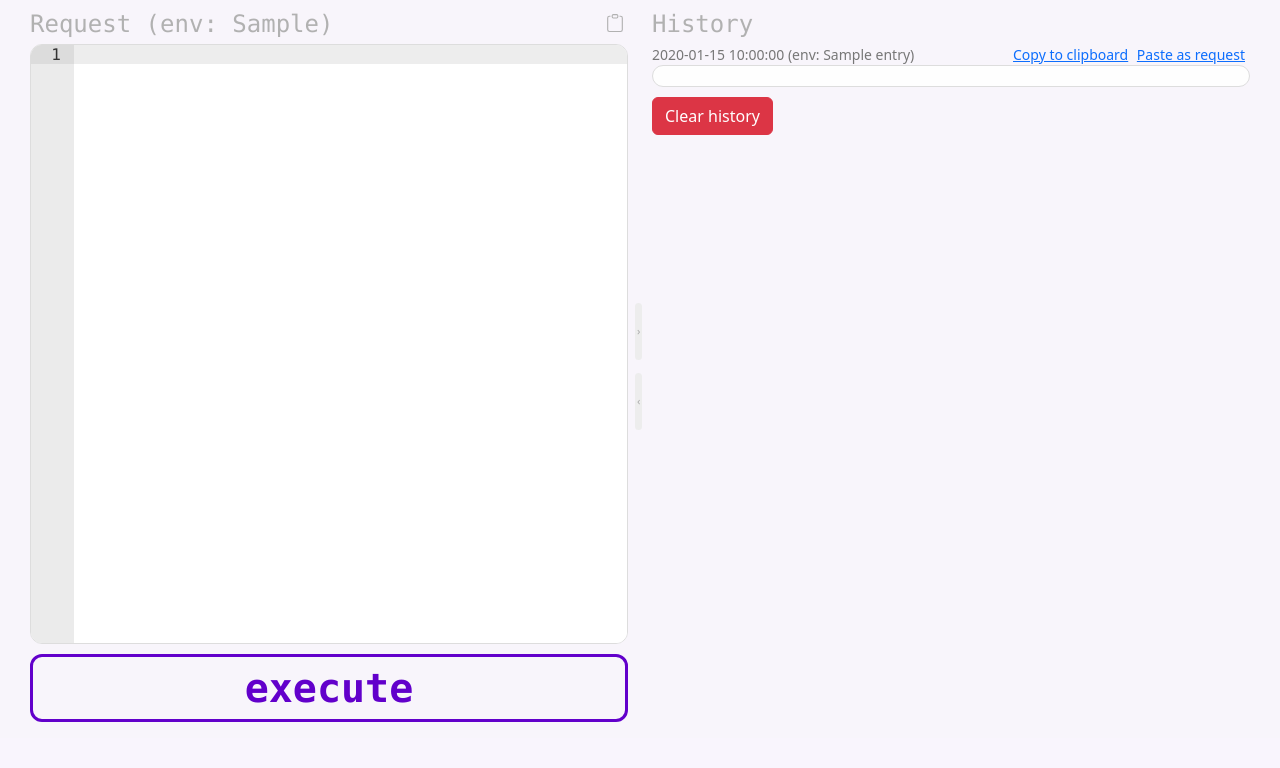
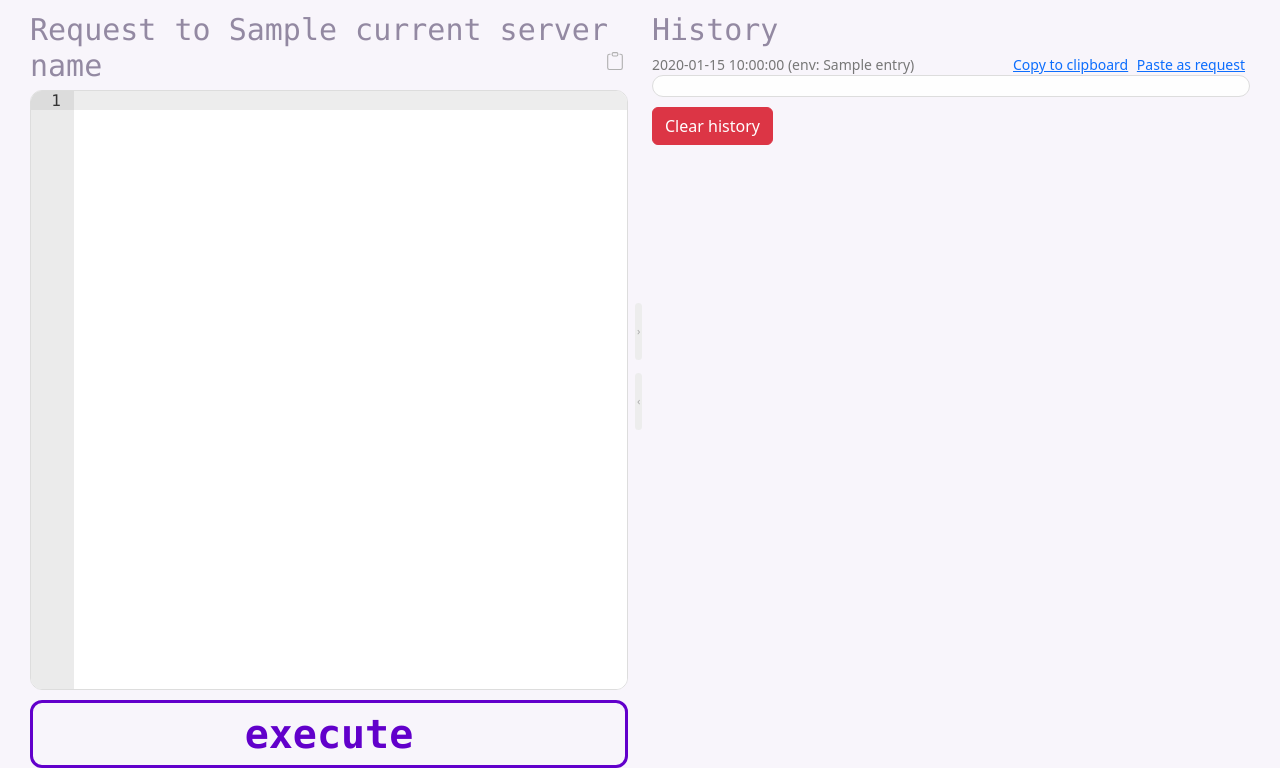
Before and after one commit to deniskrumko/ksqldb-ui, a Python web app: template src/templates/requests/history.html in a window 1280 px wide. Shown: the part 62-830 px from the top of the page. Before the commit the page ends 784 px from the top, so only its background shows below. Run offline with Jinja, Linux system fonts and the light colour scheme; the template is opened without the code that fills it: most values are stand-ins (such as "Sample title", 1, 10 or a date in 2020); some libraries are stand-ins or nearby versions; some web fonts are replaced.

Commit message:
Update server naming

```diff
--- a/src/app/core/render.py
+++ b/src/app/core/render.py
@@ -8,7 +8,7 @@ from fastapi.requests import Request
 from .ksqldb import KsqlErrors
 from .settings import (
     SERVER_QUERY_PARAM,
-    get_server_name,
+    get_server,
     get_server_options,
 )
 from .utils import ContextResponse
@@ -187,7 +187,7 @@ def render_topic_link(
 @register
 def render_stream_link(request: Request, name: str, target: bool = False) -> str:
     """Render topic link (configured in settings)."""
-    server_name = get_server_name(request=request)
+    server_name = get_server(request=request)
     href = f"/streams/{name}?{SERVER_QUERY_PARAM}={server_name}"
     return str(render_link(href, name, target))
 
--- a/src/app/requests/resources.py
+++ b/src/app/requests/resources.py
@@ -3,7 +3,7 @@ from typing import Any
 
 from fastapi.requests import Request
 
-from app.core.settings import get_server_name
+from app.core.settings import get_server
 
 
 class RequestHistory:
@@ -18,5 +18,5 @@ class RequestHistory:
 def add_request_to_history(request: Request, query: Any) -> None:
     """Add request to history."""
     if request.app.history_enabled:
-        entry = RequestHistory(str(query), get_server_name(request) or "-")
+        entry = RequestHistory(str(query), get_server(request) or "-")
         request.app.history.append(entry)
--- a/src/static/css/base.css
+++ b/src/static/css/base.css
@@ -83,12 +83,12 @@ body {
     color: #1945e3 !important;
 }
 
-.my-h2 {
-    font-size: 24px;
-    color: #b1b1b1;
+.title-h2 {
+    font-size: 30px;
+    color: #9389a2;
     font-weight: 400;
     font-family: Zain, Menlo, Arial, sans-serif !important;
-    margin: 10px 0px 5px 0px;
+    margin: 12px 0px 6px 0px;
 }
 
 .request-btn {
@@ -227,6 +227,7 @@ pre {
     padding: 5px 0px;
     position: sticky;
     top: 62px;
+    z-index: 100;
 }
 
 #collapse-left-button {
--- a/src/templates/error.html
+++ b/src/templates/error.html
@@ -4,7 +4,7 @@
 <div class="container">
   <br>
   <h1 class="display-4">OMG 😱 Exception happened</h1>
-  <p style="font-size: 24px;">Active server: <code>{{current_server}}</code></p>
+  <p style="font-size: 24px;">Active server: <code>{{current_server_name}}</code></p>
   <br>
   <div class="alert alert-danger">
     {% if x_response %}
@@ -30,7 +30,7 @@
     {% endif %}
 
     {% if booting_up %}
-    Probably server <code>{{current_server}}</code> is <b>still booting</b> up or works in <b>non-interactive (headless) mode</b> and doesn't respond to REST requests.
+    Probably server <code>{{current_server_name}}</code> is <b>still booting</b> up or works in <b>non-interactive (headless) mode</b> and doesn't respond to REST requests.
     <a href="https://docs.confluent.io/legacy/platform/5.1.4/ksql/docs/installation/server-config/index.html#non-interactive-headless-ksql-usage" target="_blank">Learn more about it</a>
     {% endif %}
 
--- a/src/templates/includes/response_keys.html
+++ b/src/templates/includes/response_keys.html
@@ -4,7 +4,7 @@
   {% else %}
   <div class="sticky-top" style="top: 72px;">
   {% endif %}
-    <h2 class="my-h2">Response keys</h2>
+    <h2 class="title-h2">Response keys</h2>
     {% for k, v in response_map.items() %}
       {% if not check_is_empty(v) %}
       <div>
--- a/src/templates/queries/details.html
+++ b/src/templates/queries/details.html
@@ -1,14 +1,14 @@
 {% extends "base.html" %}
 
 {% block title %}
-ksqlDB UI - Queries - {{current_server.title() }}
+ksqlDB UI - Queries - {{current_server_name}}
 {% endblock %}
 
 {% block body %}
 <div class="my-container">
   <div class="row">
     <div class="col-md-10">
-      <h2 class="my-h2">Query {{ query.queryDescription.id }} (env: {{current_server}})</h2>
+      <h2 class="title-h2">Query {{ query.queryDescription.id }} on {{ current_server_name }}</h2>
       {{render_map(query.queryDescription, add_anchor=True)|safe}}
     </div>
 
--- a/src/templates/queries/list.html
+++ b/src/templates/queries/list.html
@@ -1,7 +1,7 @@
 {% extends "base.html" %}
 
 {% block title %}
-ksqlDB UI - Queries - {{current_server.title() }}
+ksqlDB UI - Queries - {{current_server_name}}
 {% endblock %}
 
 {% block body %}
@@ -15,7 +15,7 @@ ksqlDB UI - Queries - {{current_server.title() }}
   </div>
   {% endif %}
 
-  <h2 class="my-h2">Queries (env: {{current_server}})</h2>
+  <h2 class="title-h2">Queries on {{current_server_name}}</h2>
   <table class="table">
     <thead>
       <tr>
--- a/src/templates/requests/history.html
+++ b/src/templates/requests/history.html
@@ -1,7 +1,7 @@
 {% extends "requests/index.html" %}
 
 {% block title %}
-ksqlDB UI - History - {{current_server.title() }}
+ksqlDB UI - History - {{current_server_name}}
 {% endblock %}
 
 {% block right_section_header %}
--- a/src/templates/requests/index.html
+++ b/src/templates/requests/index.html
@@ -1,7 +1,7 @@
 {% extends "base.html" %}
 
 {% block title %}
-ksqlDB UI - Requests - {{current_server.title() }}
+ksqlDB UI - Requests - {{current_server_name}}
 {% endblock %}
 
 {% block body %}
@@ -11,8 +11,8 @@ ksqlDB UI - Requests - {{current_server.title() }}
   <div class="row">
     <!-- LEFT SECTION -->
     <div class="col-md-6" id="col-left-collapsable">
-      <h2 class="my-h2">
-        Request (env: {{current_server}})
+      <h2 class="title-h2">
+        Request to {{current_server_name}}
         <img src="/static/icons/clipboard.svg" alt="Copy" id="clipboard" class="request-btn" data-toggle="tooltip" data-placement="top" title="Copy to clipboard">
       </h2>
       <form action="/requests?{{q}}" method="post" id="editorForm" >
@@ -32,7 +32,7 @@ ksqlDB UI - Requests - {{current_server.title() }}
 
     <!-- RIGHT SECTION -->
     <div class="col-md-6" id="col-right-collapsable">
-      <h2 class="my-h2">
+      <h2 class="title-h2">
         {% block right_section_header %}
           {% if x_response %}
           Response  <span class="http-badge badge text-bg-{{ render_level(x_response) }}">HTTP {{ x_response.code }}</span>
--- a/src/templates/streams/details.html
+++ b/src/templates/streams/details.html
@@ -1,14 +1,14 @@
 {% extends "base.html" %}
 
 {% block title %}
-ksqlDB UI - Streams - {{current_server.title() }}
+ksqlDB UI - Streams - {{current_server_name}}
 {% endblock %}
 
 {% block body %}
 <div class="my-container">
   <div class="row">
     <div class="col-md-10">
-      <h2 class="my-h2">Stream {{ stream.sourceDescription.name }} (env: {{current_server}})</h2>
+      <h2 class="title-h2">Stream {{ stream.sourceDescription.name }} on {{current_server_name}}</h2>
       {% for k, v in stream.sourceDescription.items() %}
         {{render_kv(k, v, add_anchor=True)|safe}}
       {% endfor %}
--- a/src/templates/streams/list.html
+++ b/src/templates/streams/list.html
@@ -1,7 +1,7 @@
 {% extends "base.html" %}
 
 {% block title %}
-ksqlDB UI - Streams - {{current_server.title() }}
+ksqlDB UI - Streams - {{current_server_name}}
 {% endblock %}
 
 {% block body %}
@@ -15,7 +15,7 @@ ksqlDB UI - Streams - {{current_server.title() }}
   </div>
   {% endif %}
 
-  <h2 class="my-h2">Streams (env: {{current_server}})</h2>
+  <h2 class="title-h2">Streams on {{current_server_name}}</h2>
   <table class="table">
     <thead>
       <tr>
--- a/src/templates/topics/list.html
+++ b/src/templates/topics/list.html
@@ -1,12 +1,12 @@
 {% extends "base.html" %}
 
 {% block title %}
-ksqlDB UI - Topics - {{current_server.title() }}
+ksqlDB UI - Topics - {{current_server_name}}
 {% endblock %}
 
 {% block body %}
 <div class="my-container">
-  <h2 class="my-h2">Topics (env: {{current_server}}) – highlighted topics have active consumers</h2>
+  <h2 class="title-h2">Topics for {{current_server_name}}</h2>
   <table class="table">
     <thead>
       <tr>
```
Also changed, not shown: src/app/core/settings.py (+8 -2 lines), src/app/core/templates.py (+6 -4 lines), src/app/main.py (+2 -6 lines), src/templates/status/index.html (+5 -5 lines).
